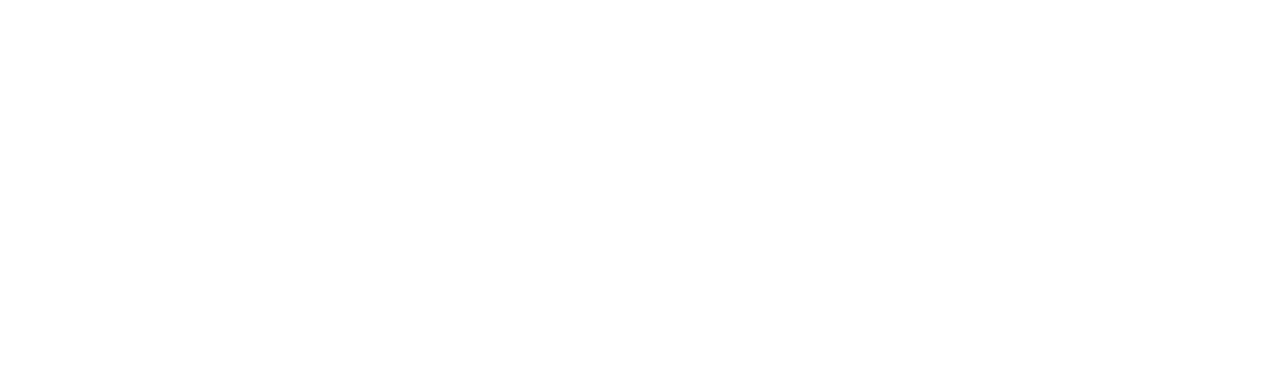
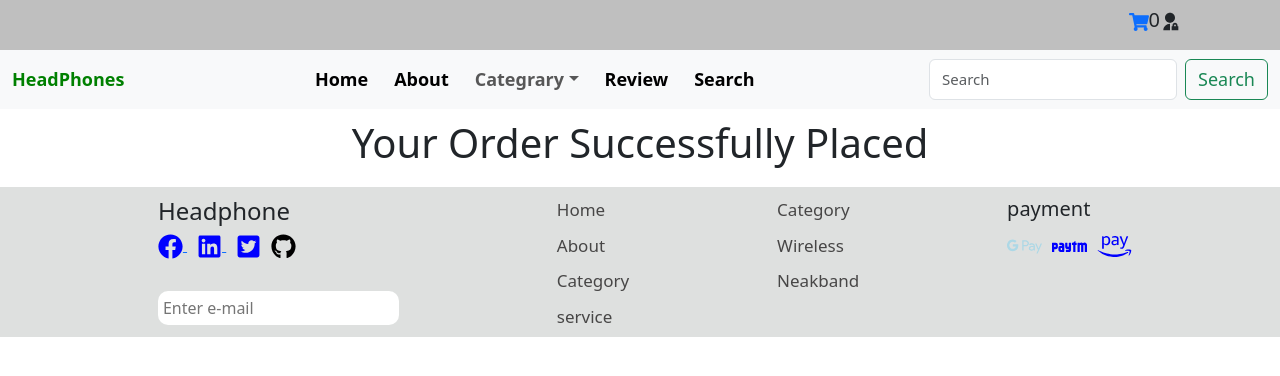
Before and after one commit to Parshu108/react-ecom, a React (Vite) app: page /ordercomplete in a window 1280 px wide. Before the commit this address had no page. Shown: the top 376 px of the page. Built offline with nearby package versions, Linux system fonts and the light colour scheme.

Commit message:
orderdata

```diff
--- a/db.json
+++ b/db.json
@@ -1,89 +1,100 @@
 {
-   "product":[
+  "product": [
     {
-         "id":1,
-         "name":"boAt Rockerz 450 Pro",
-         "prize":1799,
-         "categry":"Wireless",
-         "img":"https://www.boat-lifestyle.com/cdn/shop/products/main-img3_600x.png?v=1616562632"
+      "id": "1",
+      "name": "boAt Rockerz 450 Pro",
+      "prize": 1799,
+      "categry": "Wireless",
+      "img": "https://www.boat-lifestyle.com/cdn/shop/products/main-img3_600x.png?v=1616562632"
     },
     {
-         "id":2,
-         "name":"boAt Rockerz 235 Pro",
-         "prize":899,
-         "categry":"Neckband",
-         "img":"https://www.boat-lifestyle.com/cdn/shop/products/main_2_53c3483e-38d0-4a88-a8e0-b75fe5b23584_600x.png?v=1685696997"
+      "id": "2",
+      "name": "boAt Rockerz 235 Pro",
+      "prize": 899,
+      "categry": "Neckband",
+      "img": "https://www.boat-lifestyle.com/cdn/shop/products/main_2_53c3483e-38d0-4a88-a8e0-b75fe5b23584_600x.png?v=1685696997"
     },
     {
-         "id":3,
-         "name":"boAt Rockerz 551 ANC Pro",
-         "prize":3799,
-         "categry":"Wireless",
-         "img":"https://www.boat-lifestyle.com/cdn/shop/files/ACCH3Y28FFJY6QRH_0_1500x.png?v=1737717888"
+      "id": "3",
+      "name": "boAt Rockerz 551 ANC Pro",
+      "prize": 3799,
+      "categry": "Wireless",
+      "img": "https://www.boat-lifestyle.com/cdn/shop/files/ACCH3Y28FFJY6QRH_0_1500x.png?v=1737717888"
     },
     {
-         "id":4,
-         "name":"boAt Rockerz 333 Pro",
-         "prize":1399,
-         "categry":"Neckband",
-         "img":"https://www.boat-lifestyle.com/cdn/shop/products/GREEN_0bbd189a-8ab1-4806-80f2-95f679d0712d_600x.png?v=1652792832"
+      "id": "4",
+      "name": "boAt Rockerz 333 Pro",
+      "prize": 1399,
+      "categry": "Neckband",
+      "img": "https://www.boat-lifestyle.com/cdn/shop/products/GREEN_0bbd189a-8ab1-4806-80f2-95f679d0712d_600x.png?v=1652792832"
     },
     {
-         "id":5,
-         "name":"boAt Rockerz 550",
-         "prize":2499,
-         "categry":"Wireless",
-         "img":"https://www.boat-lifestyle.com/cdn/shop/products/48b829ed-bee6-492e-b9bc-1824d5c63bd4_600x.png?v=1625046144"
+      "id": "5",
+      "name": "boAt Rockerz 550",
+      "prize": 2499,
+      "categry": "Wireless",
+      "img": "https://www.boat-lifestyle.com/cdn/shop/products/48b829ed-bee6-492e-b9bc-1824d5c63bd4_600x.png?v=1625046144"
     },
     {
-         "id":6,
-         "name":"boAt Rockerz 210 ANC",
-         "prize":1399,
-         "categry":"Neckband",
-         "img":"https://www.boat-lifestyle.com/cdn/shop/files/r210_anc_mian_img_v2.127_800x.png?v=1726107862"
+      "id": "6",
+      "name": "boAt Rockerz 210 ANC",
+      "prize": 1399,
+      "categry": "Neckband",
+      "img": "https://www.boat-lifestyle.com/cdn/shop/files/r210_anc_mian_img_v2.127_800x.png?v=1726107862"
     },
     {
-         "id":7,
-         "name":"boAt Rockerz 430",
-         "prize":1299,
-         "categry":"Wireless",
-         "img":"https://www.boat-lifestyle.com/cdn/shop/files/Artboard_1_2519fa28-1e18-46a1-b8af-5701d49789bb_800x.png?v=1728873547"
+      "id": "7",
+      "name": "boAt Rockerz 430",
+      "prize": 1299,
+      "categry": "Wireless",
+      "img": "https://www.boat-lifestyle.com/cdn/shop/files/Artboard_1_2519fa28-1e18-46a1-b8af-5701d49789bb_800x.png?v=1728873547"
     },
     {
-         "id":8,
-         "name":"boAt Rockerz 480",
-         "prize":1799,
-         "categry":"Wireless",
-         "img":"https://www.boat-lifestyle.com/cdn/shop/files/Artboard_1_ecd64de9-2c17-47f4-976a-1d07bf8902cc_800x.png?v=1728871268"
+      "id": "8",
+      "name": "boAt Rockerz 480",
+      "prize": 1799,
+      "categry": "Wireless",
+      "img": "https://www.boat-lifestyle.com/cdn/shop/files/Artboard_1_ecd64de9-2c17-47f4-976a-1d07bf8902cc_800x.png?v=1728871268"
     },
     {
-         "id":9,
-         "name":"boAt Rockerz 330",
-         "prize":1299,
-         "categry":"Neckband",
-         "img":"https://www.boat-lifestyle.com/cdn/shop/products/main1_15634ca0-9f81-4d11-b891-9a1496f709b1_600x.png?v=1641801688"
+      "id": "9",
+      "name": "boAt Rockerz 330",
+      "prize": 1299,
+      "categry": "Neckband",
+      "img": "https://www.boat-lifestyle.com/cdn/shop/products/main1_15634ca0-9f81-4d11-b891-9a1496f709b1_600x.png?v=1641801688"
     },
     {
-         "id":10,
-         "name":"boAt Rockerz 460",
-         "prize":1799,
-         "categry":"Wireless",
-         "img":"https://www.boat-lifestyle.com/cdn/shop/files/R460-FI_Black01_d8ded780-a0bb-4b54-a9ad-37ae60a3d288_800x.png?v=1733826338"
+      "id": "10",
+      "name": "boAt Rockerz 460",
+      "prize": 1799,
+      "categry": "Wireless",
+      "img": "https://www.boat-lifestyle.com/cdn/shop/files/R460-FI_Black01_d8ded780-a0bb-4b54-a9ad-37ae60a3d288_800x.png?v=1733826338"
     },
     {
-         "id":11,
-         "name":"boAt Rockerz 205 Pro",
-         "prize":1999,
-         "categry":"Neckband",
-         "img":"https://www.boat-lifestyle.com/cdn/shop/files/516vlGqhkJL._SY450_450x.jpg?v=1715156389"
+      "id": "11",
+      "name": "boAt Rockerz 205 Pro",
+      "prize": 1999,
+      "categry": "Neckband",
+      "img": "https://www.boat-lifestyle.com/cdn/shop/files/516vlGqhkJL._SY450_450x.jpg?v=1715156389"
     },
     {
-         "id":12,
-         "name":"boAt Rockerz 261 Pro",
-         "prize":1749,
-         "categry":"Neckband",
-         "img":"https://www.boat-lifestyle.com/cdn/shop/files/261pro1_1080x.png?v=1721816983"
+      "id": "12",
+      "name": "boAt Rockerz 261 Pro",
+      "prize": 1749,
+      "categry": "Neckband",
+      "img": "https://www.boat-lifestyle.com/cdn/shop/files/261pro1_1080x.png?v=1721816983"
     }
-
+  ],
+  "order": [
+    {
+      "id": "103f",
+      "products": "Product Name : boAt Rockerz 235 Pro, Qnty: 1 <br> Product Name : boAt Rockerz 551 ANC Pro, Qnty: 1 <br> Product Name : boAt Rockerz 450 Pro, Qnty: 1 <br> ",
+      "totalamount": 6497,
+      "name": "aditya",
+      "address": "68 danish nagar bhopal",
+      "contactno": "8456957589",
+      "city": "bhopal",
+      "email": "adi456@gmail.com"
+    }
   ]
 }
--- a/src/App.jsx
+++ b/src/App.jsx
@@ -7,6 +7,7 @@ import Wireless from "./pages/wireless";
 import Neakband from "./pages/neakband";
 import Productsearch from "./pages/productsearch";
 import Checkout from "./pages/checkout";
+import OrderComplete from "./pages/ordercomplete";
 
 const App=()=>{
   return(
@@ -21,6 +22,7 @@ const App=()=>{
           <Route path="neakband" element={<Neakband/>}/>
           <Route path="search" element={<Productsearch/>}/>
           <Route path="checkout" element={<Checkout/>}/>
+          <Route path="ordercomplete" element={<OrderComplete/>}/>
           <Route path="productdisplay/:id" element={<Productdisplay/>}/>
 
           </Route>
--- a/src/cartSlice.jsx
+++ b/src/cartSlice.jsx
@@ -37,8 +37,11 @@ const cartSlice=createSlice({
       },
       dataRemove:(state,actions)=>{
          state.cart=state.cart.filter(item=>item.id!=actions.payload.id)
-      }
+      },
+       removeCart:(state)=>{
+          state.cart=[];
+        }
    }
 })
-export const{addtocard,qntIncrese,qntydecrease,dataRemove}=cartSlice.actions;
+export const{addtocard,qntIncrese,qntydecrease,dataRemove,removeCart}=cartSlice.actions;
 export default cartSlice.reducer;
--- a/src/pages/checkout.jsx
+++ b/src/pages/checkout.jsx
@@ -1,7 +1,38 @@
 import Button from 'react-bootstrap/Button';
 import Form from 'react-bootstrap/Form';
+import { useState } from 'react';
+import { useSelector, useDispatch } from 'react-redux';
+import axios from 'axios';
+import { useNavigate } from 'react-router-dom';
+import { removeCart } from '../cartSlice';
 
 const Checkout=()=>{
+   const [input, setInput] = useState({});
+  const Product= useSelector(state=>state.mycart.cart);
+ const navigate= useNavigate();
+  const dispatch= useDispatch();
+  let proDetail="";
+ let totalPrice=0;
+  Product.map((key)=>{
+      proDetail+=`Product Name : ${key.name}, Qnty: ${key.qnty} <br> `;
+      totalPrice+=key.prize*key.qnty;
+  })
+
+
+  const handleInput=(e)=>{
+     let name=e.target.name;
+     let value=e.target.value;
+     setInput(values=>({...values, [name]:value}));
+     console.log(input);
+  }
+
+  const handleSubmit=async(e)=>{
+          e.preventDefault();
+          let api="http://localhost:3000/order";
+          const response = await axios.post(api, {products:proDetail, totalamount:totalPrice, ...input} );
+          dispatch(removeCart())
+          navigate("/ordercomplete");
+          }
    return(
       <>
 
@@ -9,25 +40,25 @@ const Checkout=()=>{
           <Form style={{width:"500px", margin:"auto", backgroundColor:"lightwhite",padding:"20px",borderRadius:"20px",marginBottom:"20px"}}>
       <Form.Group className="mb-3" controlId="formBasicEmail">
         <Form.Label>Enter name</Form.Label>
-        <Form.Control type="text" />
+        <Form.Control type="text" name="name" onChange={handleInput}/>
       </Form.Group>
       <Form.Group className="mb-3" controlId="formBasicEmail">
         <Form.Label>Enter Shipping Addresse</Form.Label>
-        <Form.Control type="text" />
+        <Form.Control type="text" name="address" onChange={handleInput} />
       </Form.Group>
       <Form.Group className="mb-3" controlId="formBasicEmail">
         <Form.Label>Enter Contact no.</Form.Label>
-        <Form.Control type="text" />
+        <Form.Control type="text" name="contactno" onChange={handleInput} />
       </Form.Group>
       <Form.Group className="mb-3" controlId="formBasicEmail">
         <Form.Label>Enter city</Form.Label>
-        <Form.Control type="text" />
+        <Form.Control type="text" name="city" onChange={handleInput} />
       </Form.Group>
       <Form.Group className="mb-3" controlId="formBasicEmail">
         <Form.Label>Enter email</Form.Label>
-        <Form.Control type="text" />
+        <Form.Control type="text" name="email" onChange={handleInput} />
       </Form.Group>
-      <Button variant="primary" type="submit">
+      <Button variant="primary" type="submit" onClick={handleSubmit}>
         Submit
       </Button>
     </Form>
--- /dev/null
+++ b/src/pages/ordercomplete.jsx
@@ -0,0 +1,31 @@
+import { Spin } from 'antd';
+import { useState } from 'react';
+
+const OrderComplete=()=>{
+ const [isLoading, setIsLoading] = useState(true);
+
+    setTimeout(()=>{
+        setIsLoading(false);
+    }, 3000);
+
+    return(
+        <>
+
+
+        {isLoading?(<>
+            <div style={{width:"100px", margin:"auto", height:"300px", paddingTop:"100px"}}>
+
+        <Spin />
+
+
+        </div>
+        </>):(<>
+            <h1 align="center"> Your Order Successfully Placed</h1>
+        </>)}
+
+
+        </>
+    )
+}
+
+export default OrderComplete;
```
Lines whose indentation alone changed are shown as unchanged.
